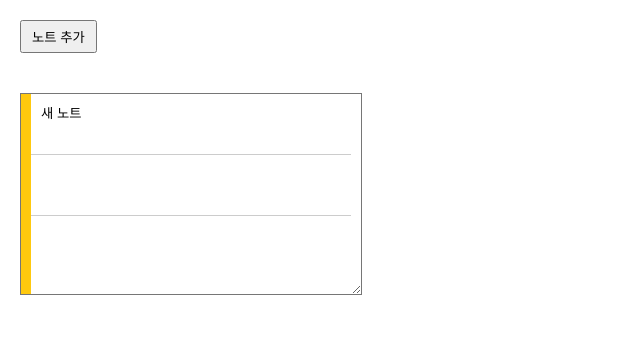
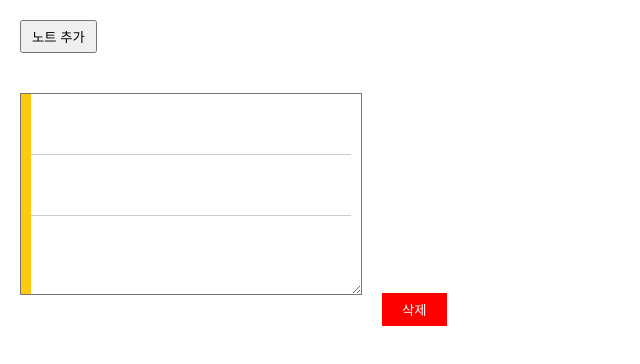
Before and after one commit to floating-points/notes-app, a React (Create React App) app: page / in a window 1280 px wide. Both pictures are taken after a click on the button "노트 추가". Shown: the top 364 px of the page, without its empty margins (0-640 px from the left). Built offline with nearby package versions, Linux system fonts and the light colour scheme.

Commit message:
feat : props를 이용해 Note 삭제 기능 구현

```diff
--- a/src/App.js
+++ b/src/App.js
@@ -1,22 +1,32 @@
 import React, { Component } from 'react';
-import Note from './components/Note';
+import NoteList from './components/NoteList';
 import './App.css'
 
 class App extends Component {
+  id = 0
   state = {
-    note: []
+    notes: []
   }
 
   addNote = () => {
+    const nowId = this.id++;
     this.setState(
       (state) => ({
-        note: [...state.note, <Note />]
+        notes: [...state.notes, { id: nowId }]
+      })
+    )
+  }
+
+  removeNote = (id) => {
+    this.setState(
+      (state) => ({
+        notes: state.notes.filter(note => note.id !== id)
       })
     )
   }
 
   render() {
-    const { note } = this.state;
+    const { notes } = this.state;
 
     return (
       <div>
@@ -25,7 +35,9 @@ class App extends Component {
           노트 추가
         </button>
 
-        {note}
+        <NoteList
+          data={notes}
+          onRemove={this.removeNote} />
       </div>
     );
   }
--- a/src/components/Note.css
+++ b/src/components/Note.css
@@ -1,5 +1,5 @@
 .Note {
-  display: block;
+  display: inline-block;
   margin: 20px 20px 20px 20px;
   width: 300px;
   height: 190px;
--- a/src/components/Note.jsx
+++ b/src/components/Note.jsx
@@ -2,9 +2,33 @@ import React, { Component } from 'react';
 import './Note.css'
 
 class Note extends Component {
+  static defaultProps = {
+    info: [],
+    onRemove: () => console.log('onRemove not defined')
+  }
+
+  handleRemove = () => {
+    const { info, onRemove } = this.props;
+    onRemove(info.id);
+  }
   render() {
+    const style = {
+      background: 'red',
+      border: 'none',
+      color: 'white',
+      padding: '7px 20px 7px 20px',
+    };
+
     return (
-      <textarea className="Note">새 노트</textarea>
+      <div>
+        <textarea className="Note"></textarea>
+        <button
+          style={style}
+          onClick={this.handleRemove}
+        >
+          삭제
+        </button>
+      </div>
     )
   }
 }
--- /dev/null
+++ b/src/components/NoteList.jsx
@@ -0,0 +1,29 @@
+import React, { Component } from 'react';
+import Note from './Note'
+
+class NoteList extends Component {
+  static defaultProps = {
+    data: [],
+    onRemove: () => console.log('onRemove not defined')
+  }
+
+  render() {
+    const { data, onRemove } = this.props;
+    const list = data.map(
+      info => (
+        <Note
+          key={info.id}
+          info={info}
+          onRemove={onRemove}
+        />)
+    );
+
+    return (
+      <div>
+        {list}
+      </div>
+    )
+  }
+}
+
+export default NoteList;
```
